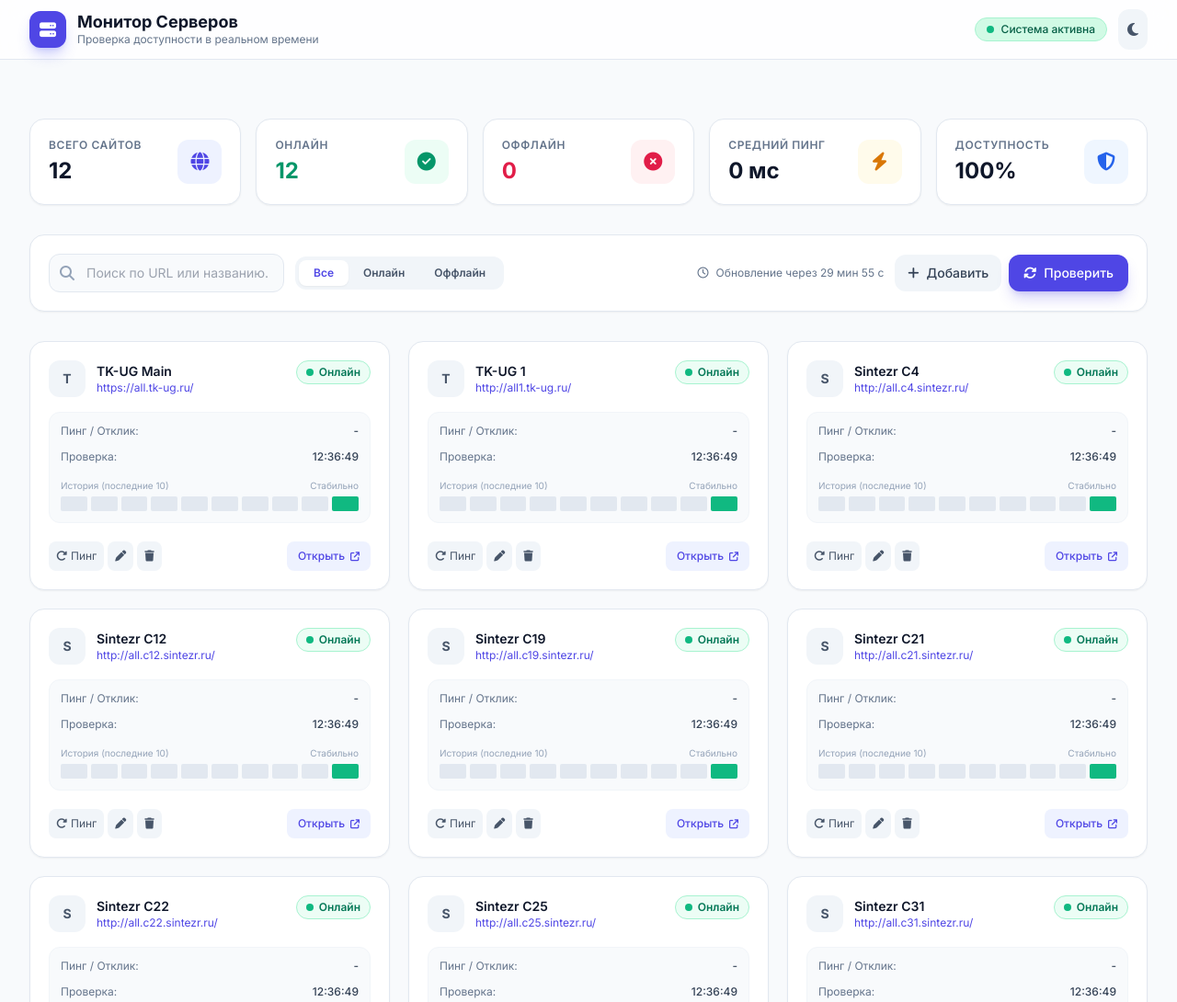
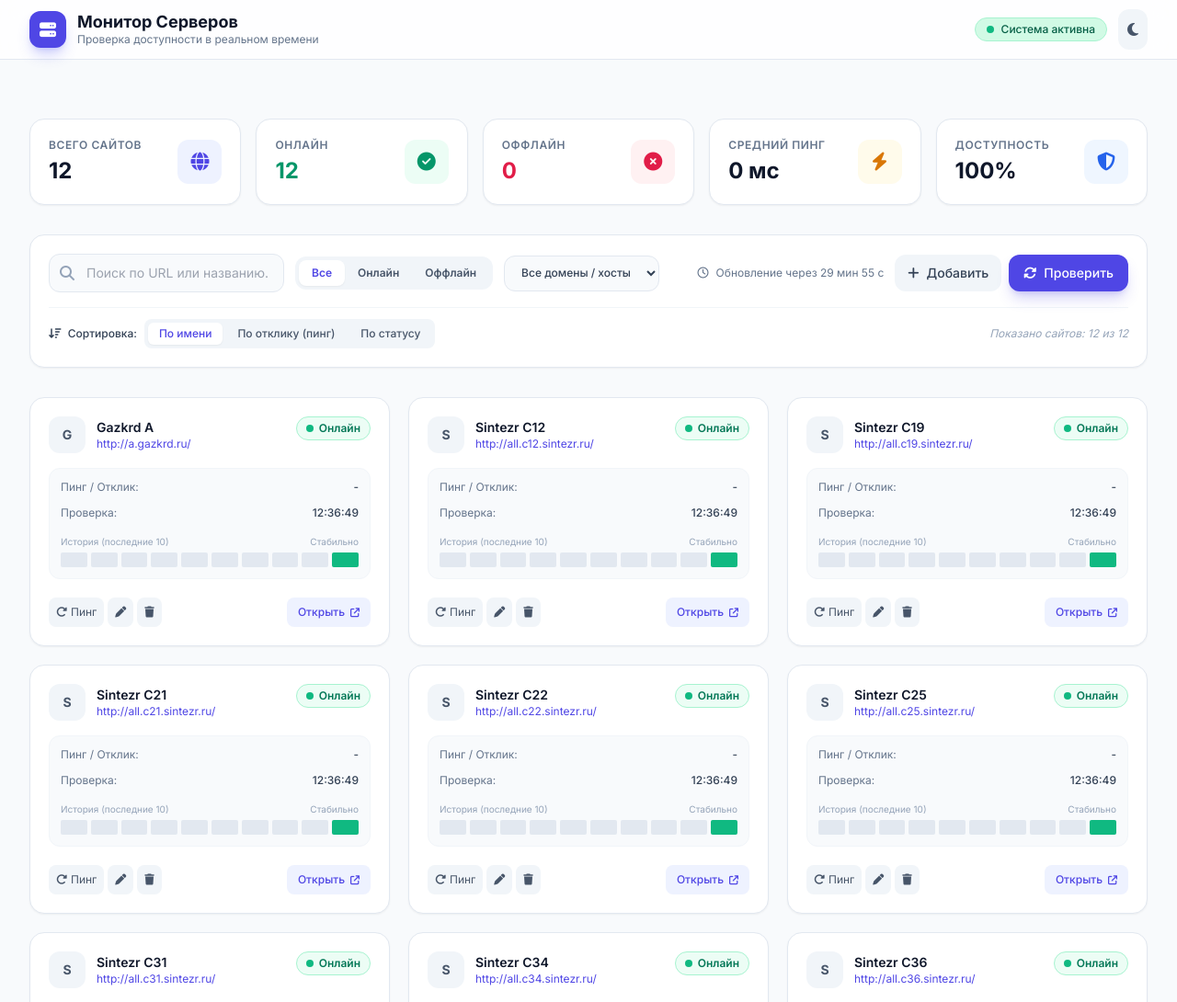
Before and after one commit to antonov-alex-it/monitor, a plain HTML site: page index.html in a window 1280 px wide. Shown: the top 1090 px of the page at 92% size. Drawn offline with nearby package versions, Linux system fonts and the light colour scheme; no server answers.

Commit message:
Update index.html

```diff
--- a/index.html
+++ b/index.html
@@ -25,7 +25,6 @@
     <!-- FontAwesome for Icons -->
     <link rel="stylesheet" href="https://cdnjs.cloudflare.com/ajax/libs/font-awesome/6.4.0/css/all.min.css">
     <style>
-        /* Custom scrollbar and animations */
         ::-webkit-scrollbar {
             width: 8px;
             height: 8px;
@@ -142,10 +141,11 @@
             </div>
         </div>
 
-        <div class="bg-white dark:bg-slate-900 p-4 sm:p-5 rounded-2xl border border-slate-200 dark:border-slate-800 shadow-sm flex flex-col md:flex-row items-center justify-between gap-4">
+        <div class="bg-white dark:bg-slate-900 p-4 sm:p-5 rounded-2xl border border-slate-200 dark:border-slate-800 shadow-sm space-y-4">
+            <div class="flex flex-col lg:flex-row items-center justify-between gap-4">
 
                 <!-- Search & Filters -->
-            <div class="flex flex-col sm:flex-row items-center w-full md:w-auto gap-3">
+                <div class="flex flex-col sm:flex-row items-center w-full lg:w-auto gap-3 flex-wrap">
                     <!-- Search Box -->
                     <div class="relative w-full sm:w-64">
                         <span class="absolute inset-y-0 left-0 flex items-center pl-3 pointer-events-none text-slate-400">
@@ -157,14 +157,22 @@
 
                     <!-- Status Filter Buttons -->
                     <div class="flex items-center bg-slate-100 dark:bg-slate-800 p-1 rounded-xl w-full sm:w-auto overflow-x-auto">
-                    <button onclick="setFilter('all')" id="filterBtn-all" class="flex-1 sm:flex-none px-4 py-1.5 text-xs font-semibold rounded-lg bg-white dark:bg-slate-700 shadow-sm transition-all text-indigo-600 dark:text-white">Все</button>
-                    <button onclick="setFilter('online')" id="filterBtn-online" class="flex-1 sm:flex-none px-4 py-1.5 text-xs font-semibold rounded-lg text-slate-600 dark:text-slate-400 hover:text-slate-900 dark:hover:text-white transition-all">Онлайн</button>
-                    <button onclick="setFilter('offline')" id="filterBtn-offline" class="flex-1 sm:flex-none px-4 py-1.5 text-xs font-semibold rounded-lg text-slate-600 dark:text-slate-400 hover:text-slate-900 dark:hover:text-white transition-all">Оффлайн</button>
+                        <button onclick="setFilter('all')" id="filterBtn-all" class="flex-1 sm:flex-none px-3.5 py-1.5 text-xs font-semibold rounded-lg bg-white dark:bg-slate-700 shadow-sm transition-all text-indigo-600 dark:text-white">Все</button>
+                        <button onclick="setFilter('online')" id="filterBtn-online" class="flex-1 sm:flex-none px-3.5 py-1.5 text-xs font-semibold rounded-lg text-slate-600 dark:text-slate-400 hover:text-slate-900 dark:hover:text-white transition-all">Онлайн</button>
+                        <button onclick="setFilter('offline')" id="filterBtn-offline" class="flex-1 sm:flex-none px-3.5 py-1.5 text-xs font-semibold rounded-lg text-slate-600 dark:text-slate-400 hover:text-slate-900 dark:hover:text-white transition-all">Оффлайн</button>
+                    </div>
+
+                    <!-- Domain Filter Dropdown -->
+                    <div class="w-full sm:w-auto">
+                        <select id="domainFilterSelect" onchange="filterSites()" class="w-full sm:w-auto px-3.5 py-2.5 bg-slate-50 dark:bg-slate-800 border border-slate-200 dark:border-slate-700 rounded-xl text-xs font-medium text-slate-700 dark:text-slate-300 focus:outline-none focus:ring-2 focus:ring-indigo-500">
+                            <option value="all">Все домены (.ru)</option>
+                            <!-- Dynamically populated -->
+                        </select>
                     </div>
                 </div>
 
                 <!-- Actions & Auto-refresh -->
-            <div class="flex items-center justify-between w-full md:w-auto gap-3">
+                <div class="flex items-center justify-between w-full lg:w-auto gap-3">
                     <div class="flex items-center space-x-2 text-xs text-slate-500 dark:text-slate-400">
                         <i class="fa-regular fa-clock"></i>
                         <span id="countdownText">Обновление через 30 мин</span>
@@ -179,6 +187,22 @@
                             <i id="refreshIcon" class="fa-solid fa-rotate"></i>
                             <span>Проверить</span>
                         </button>
+                    </div>
+                </div>
+            </div>
+
+            <!-- Sub-bar for Sorting Options -->
+            <div class="flex flex-wrap items-center justify-between pt-3 border-t border-slate-100 dark:border-slate-800 text-xs text-slate-500 dark:text-slate-400 gap-3">
+                <div class="flex items-center space-x-2">
+                    <span class="font-medium text-slate-700 dark:text-slate-300"><i class="fa-solid fa-arrow-down-wide-short mr-1"></i> Сортировка:</span>
+                    <div class="flex items-center space-x-1 bg-slate-100 dark:bg-slate-800 p-1 rounded-lg">
+                        <button onclick="setSort('name')" id="sortBtn-name" class="px-3 py-1 rounded-md font-medium bg-white dark:bg-slate-700 shadow-sm text-indigo-600 dark:text-white transition-all">По имени</button>
+                        <button onclick="setSort('latency')" id="sortBtn-latency" class="px-3 py-1 rounded-md font-medium text-slate-600 dark:text-slate-400 hover:text-slate-900 transition-all">По отклику (пинг)</button>
+                        <button onclick="setSort('status')" id="sortBtn-status" class="px-3 py-1 rounded-md font-medium text-slate-600 dark:text-slate-400 hover:text-slate-900 transition-all">По статусу</button>
+                    </div>
+                </div>
+                <div id="activeFiltersSummary" class="text-slate-400 italic">
+                    Показано сайтов: <span id="filteredCount">0</span> из <span id="totalCount">0</span>
                 </div>
             </div>
         </div>
@@ -198,7 +222,6 @@
 
     </main>
 
-    <!-- Modal: Add / Edit Site -->
     <div id="siteModal" class="fixed inset-0 z-50 flex items-center justify-center bg-slate-900/60 backdrop-blur-sm hidden opacity-0 transition-opacity duration-300">
         <div class="bg-white dark:bg-slate-900 rounded-2xl border border-slate-200 dark:border-slate-800 w-full max-w-md p-6 shadow-2xl transform scale-95 transition-transform duration-300">
             <div class="flex items-center justify-between mb-4">
@@ -257,6 +280,8 @@
 
         let sites = [];
         let currentFilter = 'all';
+        let currentDomainFilter = 'all';
+        let currentSort = 'name'; // 'name', 'latency', 'status'
         let searchQuery = '';
 
         // 30 minutes in seconds = 30 * 60 = 1800 seconds
@@ -268,7 +293,7 @@
         function initSites() {
             let loadedSites = [];
             try {
-                const stored = localStorage.getItem('uptime_custom_sites_v3');
+                const stored = localStorage.getItem('uptime_custom_sites_v4');
                 if (stored) {
                     loadedSites = JSON.parse(stored);
                 }
@@ -301,12 +326,42 @@
                 };
             });
             saveSitesToStorage();
+            populateDomainDropdown();
+        }
+
+        function extractDomain(urlStr) {
+            try {
+                const parsed = new URL(urlStr);
+                return parsed.hostname;
+            } catch(e) {
+                return urlStr.split('/')[2] || urlStr;
+            }
+        }
+
+        function populateDomainDropdown() {
+            const select = document.getElementById('domainFilterSelect');
+            if (!select) return;
+
+            // Extract unique domains
+            const domainsSet = new Set();
+            sites.forEach(s => {
+                const domain = extractDomain(s.url);
+                if (domain) domainsSet.add(domain);
+            });
+
+            const currentVal = select.value;
+            let optionsHtml = '<option value="all">Все домены / хосты</option>';
+            Array.from(domainsSet).sort().forEach(domain => {
+                optionsHtml += `<option value="${domain}">${domain}</option>`;
+            });
+            select.innerHTML = optionsHtml;
+            select.value = domainsSet.has(currentVal) ? currentVal : 'all';
         }
 
         function saveSitesToStorage() {
             try {
                 const lightweight = sites.map(s => ({ id: s.id, name: s.name, url: s.url }));
-                localStorage.setItem('uptime_custom_sites_v3', JSON.stringify(lightweight));
+                localStorage.setItem('uptime_custom_sites_v4', JSON.stringify(lightweight));
             } catch(e) {}
         }
 
@@ -342,12 +397,44 @@
             const grid = document.getElementById('sitesGrid');
             const emptyState = document.getElementById('emptyState');
 
+            // 1. Filter by status, search, domain
             let filtered = sites.filter(site => {
                 const matchesSearch = site.url.toLowerCase().includes(searchQuery.toLowerCase()) || site.name.toLowerCase().includes(searchQuery.toLowerCase());
-                if (currentFilter === 'online') return matchesSearch && site.status === 'online';
-                if (currentFilter === 'offline') return matchesSearch && site.status === 'offline';
-                return matchesSearch;
+
+                let matchesStatus = true;
+                if (currentFilter === 'online') matchesStatus = (site.status === 'online');
+                if (currentFilter === 'offline') matchesStatus = (site.status === 'offline');
+
+                let matchesDomain = true;
+                if (currentDomainFilter !== 'all') {
+                    const siteDomain = extractDomain(site.url);
+                    matchesDomain = (siteDomain === currentDomainFilter);
+                }
+
+                return matchesSearch && matchesStatus && matchesDomain;
             });
+
+            // 2. Sort sites
+            filtered.sort((a, b) => {
+                if (currentSort === 'name') {
+                    return a.name.localeCompare(b.name, 'ru');
+                } else if (currentSort === 'latency') {
+                    // Put offline/checking at the end, sort online by latency ascending
+                    const latA = a.status === 'online' ? a.latency : 999999;
+                    const latB = b.status === 'online' ? b.latency : 999999;
+                    return latA - latB;
+                } else if (currentSort === 'status') {
+                    const rank = { online: 1, checking: 2, offline: 3 };
+                    return (rank[a.status] || 2) - (rank[b.status] || 2);
+                }
+                return 0;
+            });
+
+            // Update counter labels
+            const filteredCountEl = document.getElementById('filteredCount');
+            const totalCountEl = document.getElementById('totalCount');
+            if (filteredCountEl) filteredCountEl.innerText = filtered.length;
+            if (totalCountEl) totalCountEl.innerText = sites.length;
 
             if (filtered.length === 0) {
                 grid.innerHTML = '';
@@ -613,6 +700,7 @@
             }
 
             saveSitesToStorage();
+            populateDomainDropdown();
             closeModal();
             renderDashboard();
         }
@@ -622,6 +710,7 @@
             sites = sites.filter(s => s.id !== id);
             localStorage.removeItem(`uptime_history_${id}`);
             saveSitesToStorage();
+            populateDomainDropdown();
             renderDashboard();
             showToast('Сайт удален', 'info');
         }
@@ -632,9 +721,23 @@
                 const btn = document.getElementById(`filterBtn-${f}`);
                 if (!btn) return;
                 if (f === filter) {
-                    btn.className = "flex-1 sm:flex-none px-4 py-1.5 text-xs font-semibold rounded-lg bg-white dark:bg-slate-700 shadow-sm transition-all text-indigo-600 dark:text-white";
+                    btn.className = "flex-1 sm:flex-none px-3.5 py-1.5 text-xs font-semibold rounded-lg bg-white dark:bg-slate-700 shadow-sm transition-all text-indigo-600 dark:text-white";
                 } else {
-                    btn.className = "flex-1 sm:flex-none px-4 py-1.5 text-xs font-semibold rounded-lg text-slate-600 dark:text-slate-400 hover:text-slate-900 dark:hover:text-white transition-all";
+                    btn.className = "flex-1 sm:flex-none px-3.5 py-1.5 text-xs font-semibold rounded-lg text-slate-600 dark:text-slate-400 hover:text-slate-900 dark:hover:text-white transition-all";
+                }
+            });
+            renderSitesGrid();
+        }
+
+        function setSort(sortType) {
+            currentSort = sortType;
+            ['name', 'latency', 'status'].forEach(s => {
+                const btn = document.getElementById(`sortBtn-${s}`);
+                if (!btn) return;
+                if (s === sortType) {
+                    btn.className = "px-3 py-1 rounded-md font-medium bg-white dark:bg-slate-700 shadow-sm text-indigo-600 dark:text-white transition-all";
+                } else {
+                    btn.className = "px-3 py-1 rounded-md font-medium text-slate-600 dark:text-slate-400 hover:text-slate-900 transition-all";
                 }
             });
             renderSitesGrid();
@@ -643,6 +746,10 @@
         function filterSites() {
             const searchInput = document.getElementById('searchInput');
             if (searchInput) searchQuery = searchInput.value;
+
+            const domainSelect = document.getElementById('domainFilterSelect');
+            if (domainSelect) currentDomainFilter = domainSelect.value;
+
             renderSitesGrid();
         }
 
```
Lines whose indentation alone changed are shown as unchanged.
